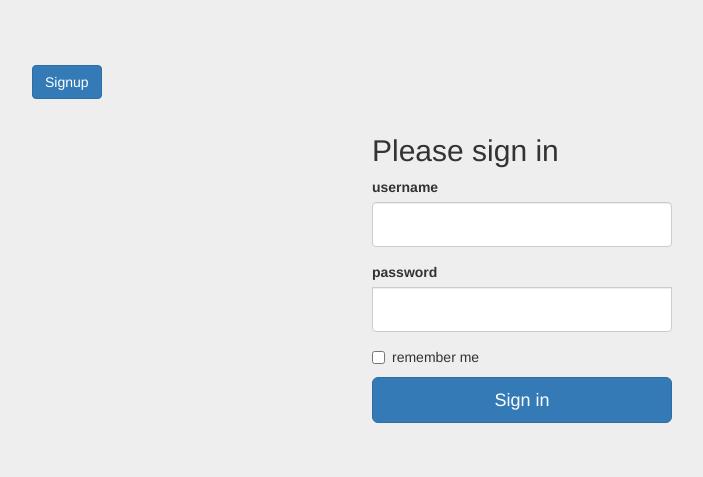
After one commit to karim-tlais/KarimTlais_T4A2-B, a Flask app: page /login in a window 1280 px wide. The commit adds this page. Shown: the top 477 px of the page, without its empty margins (118-821 px from the left). Run offline with Flask 2, Linux system fonts and the light colour scheme; some libraries are stand-ins or nearby versions.

Commit message:
added authentication, signup and login

```diff
--- a/src/main.py
+++ b/src/main.py
@@ -1,12 +1,45 @@
-from flask import Flask , render_template, request, redirect, url_for
+from flask import Flask , render_template, request, redirect, url_for, abort
 from flask_sqlalchemy import SQLAlchemy
+from flask_wtf import FlaskForm
+from wtforms import StringField, PasswordField, BooleanField
+from wtforms.validators import InputRequired, Email, Length
+from flask_bootstrap import Bootstrap
+from werkzeug.security import generate_password_hash, check_password_hash
+from flask_login import LoginManager, UserMixin, login_user, login_required, logout_user, current_user
+
 
 app = Flask(__name__)
-
+bootstrap = Bootstrap(app)
 app.config['SQLALCHEMY_DATABASE_URI'] ='postgresql+psycopg2://postgres:1962@localhost/diary'
 app.config['SQLALCHEMY_TRACK_MODIFICATIONS']= False
+app.config['SECRET_KEY'] = 'Thisissupposedtobesecret!'
+db = SQLAlchemy(app)
+login_manager = LoginManager()
+login_manager.init_app(app)
+login_manager.login_view = 'login'
 
-db = SQLAlchemy(app)
+@login_manager.user_loader
+def load_user(user_id):
+    return User.query.get(int(user_id))
+
+class LoginForm(FlaskForm):
+    username = StringField('username', validators=[InputRequired(), Length(min=4, max=15)])
+    password = PasswordField('password', validators=[InputRequired(), Length(min=8, max=80)])
+    remember = BooleanField('remember me')
+
+class RegisterForm(FlaskForm):
+    email = StringField('email', validators=[InputRequired(), Email(message='Invalid email'), Length(max=50),])
+    username = StringField('username', validators=[InputRequired(), Length(min=4, max=15)])
+    password = PasswordField('password', validators=[InputRequired(), Length(min=8, max=80)])
+
+class User(UserMixin, db.Model):
+    id = db.Column(db.Integer, primary_key=True)
+    username = db.Column(db.String(15), unique=True)
+    email = db.Column(db.String(50), unique=True)
+    password = db.Column(db.String(80))
+
+
+
 
 class Profile(db.Model):
 	id = db.Column(db.Integer,primary_key=True)
@@ -22,17 +55,61 @@ class Vaccine(db.Model):
 	next_due = db.Column(db.String(30))
 
 
+@app.route('/login', methods=['GET', 'POST'])
+def login():
+    form = LoginForm()
+
+    if form.validate_on_submit():
+        user = User.query.filter_by(username=form.username.data).first()
+        if user:
+            if check_password_hash(user.password, form.password.data):
+                login_user(user, remember=form.remember.data)
+                return redirect(url_for('index'))
+
+        return render_template('login.html', form=form)
+        #return '<h1>' + form.username.data + ' ' + form.password.data + '</h1>'
+
+    return render_template('login.html', form=form)
+
+@app.route('/signup', methods=['GET', 'POST'])
+def signup():
+    form = RegisterForm()
+
+    if form.validate_on_submit():
+        hashed_password = generate_password_hash(form.password.data, method='sha256')
+        new_user = User(username=form.username.data, email=form.email.data, password=hashed_password)
+        username = request.form.get('username')
+        email = request.form.get('email')
+        email_1 = User.query.filter_by(email=email).first()
+        user = User.query.filter_by(username=username).first()
+        if user:
+            return abort(400, description="user already exists")
+        elif email_1:
+            return abort(400, description="email already exists") , redirect(url_for('index'))
+
+
+        db.session.add(new_user)
+        db.session.commit()
+
+        return redirect(url_for('login'))
+
+
+    return render_template('signup.html', form=form)
+
 @app.route('/')
+@login_required
 def index():
     result = Profile.query.all()
     return render_template('index.html', result=result)
 
 @app.route('/profile')
+@login_required
 def profile():
     return render_template('profile.html')
 
 
 @app.route('/process',methods = ['POST'])
+@login_required
 def process():
 	pet_name = request.form['pet_name']
 	pet_breed = request.form['pet_breed']
@@ -44,6 +121,7 @@ def process():
 	return redirect(url_for('index'))
 
 @app.route('/vaccination/vprocess',methods = ['POST'])
+@login_required
 def vprocess():
 	vaccine = request.form['vaccine']
 	date = request.form['date']
@@ -54,10 +132,18 @@ def vprocess():
 	return redirect(url_for('vaccination'))
 
 @app.route('/vaccination/vaccine')
+@login_required
 def vaccine():
    return render_template('vaccine.html')
 
 @app.route('/vaccination')
+@login_required
 def vaccination():
     result = Vaccine.query.all()
     return render_template('vaccination.html', result=result)
+
+@app.route('/logout')
+@login_required
+def logout():
+    logout_user()
+    return redirect(url_for('index'))
--- /dev/null
+++ b/src/static/signin.css
@@ -0,0 +1,40 @@
+body {
+  padding-top: 40px;
+  padding-bottom: 40px;
+  background-color: #eee;
+}
+
+.form-signin {
+  max-width: 330px;
+  padding: 15px;
+  margin: 0 auto;
+}
+.form-signin .form-signin-heading,
+.form-signin .checkbox {
+  margin-bottom: 10px;
+}
+.form-signin .checkbox {
+  font-weight: normal;
+}
+.form-signin .form-control {
+  position: relative;
+  height: auto;
+  -webkit-box-sizing: border-box;
+     -moz-box-sizing: border-box;
+          box-sizing: border-box;
+  padding: 10px;
+  font-size: 16px;
+}
+.form-signin .form-control:focus {
+  z-index: 2;
+}
+.form-signin input[type="email"] {
+  margin-bottom: -1px;
+  border-bottom-right-radius: 0;
+  border-bottom-left-radius: 0;
+}
+.form-signin input[type="password"] {
+  margin-bottom: 10px;
+  border-top-left-radius: 0;
+  border-top-right-radius: 0;
+}
--- a/src/templates/index.html
+++ b/src/templates/index.html
@@ -14,7 +14,7 @@
   <body>
     <nav style="margin-top:25px;margin-left:150px">
       <a class="btn btn-primary" href="{{ url_for('vaccination') }}">Vaccination record</a>
-
+      <a class="btn btn-primary" href="{{ url_for('logout') }}">Log Out</a>
     </nav>
     <br>
 
--- /dev/null
+++ b/src/templates/login.html
@@ -0,0 +1,30 @@
+{% extends "bootstrap/base.html" %}
+{% import "bootstrap/wtf.html" as wtf %}
+
+{% block title %}
+Login
+{% endblock %}
+
+{% block styles %}
+{{super()}}
+<link rel="stylesheet" href="{{url_for('.static', filename='signin.css')}}">
+{% endblock %}
+
+{% block content %}
+<nav style="margin-top:25px;margin-left:150px">
+  <a class="btn btn-primary" href="{{ url_for('signup') }}">Signup</a>
+</nav>
+
+  <div class="container">
+
+    <form class="form-signin" method="POST" action="/login">
+      <h2 class="form-signin-heading">Please sign in</h2>
+      {{ form.hidden_tag() }}
+      {{ wtf.form_field(form.username) }}
+      {{ wtf.form_field(form.password) }}
+      {{ wtf.form_field(form.remember) }}
+      <button class="btn btn-lg btn-primary btn-block" type="submit">Sign in</button>
+    </form>
+
+  </div> <!-- /container -->
+{% endblock %}
```
Also changed, not shown: signup.html (added, +26 -0 lines), src/templates/signup.html (added, +30 -0 lines), 1 other file.
